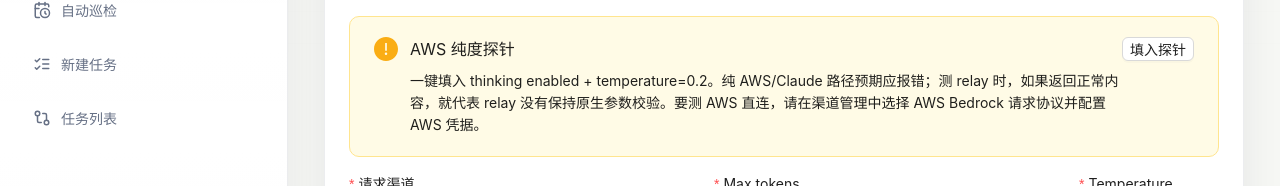
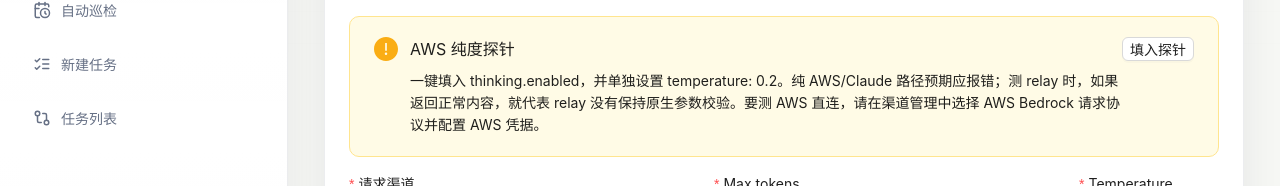
Before and after one commit to yicheng0/model_truth_test, a React (Vite) app in the folder frontend/: page /model-request-test in a window 1280 px wide. Shown: the part 437-623 px from the top of the page. Built offline with nearby package versions, Linux system fonts and the light colour scheme; no server answers.

Commit message:
Clarify AWS probe temperature wording

```diff
--- a/frontend/src/pages/ModelRequestTest.tsx
+++ b/frontend/src/pages/ModelRequestTest.tsx
@@ -160,7 +160,7 @@
             type="warning"
             showIcon
             message="AWS 纯度探针"
-            description="一键填入 thinking enabled + temperature=0.2。纯 AWS/Claude 路径预期应报错；测 relay 时，如果返回正常内容，就代表 relay 没有保持原生参数校验。要测 AWS 直连，请在渠道管理中选择 AWS Bedrock 请求协议并配置 AWS 凭据。"
+            description="一键填入 thinking.enabled，并单独设置 temperature: 0.2。纯 AWS/Claude 路径预期应报错；测 relay 时，如果返回正常内容，就代表 relay 没有保持原生参数校验。要测 AWS 直连，请在渠道管理中选择 AWS Bedrock 请求协议并配置 AWS 凭据。"
             action={<Button size="small" onClick={applyAwsThinkingProbe}>填入探针</Button>}
           />
           <Form
```
